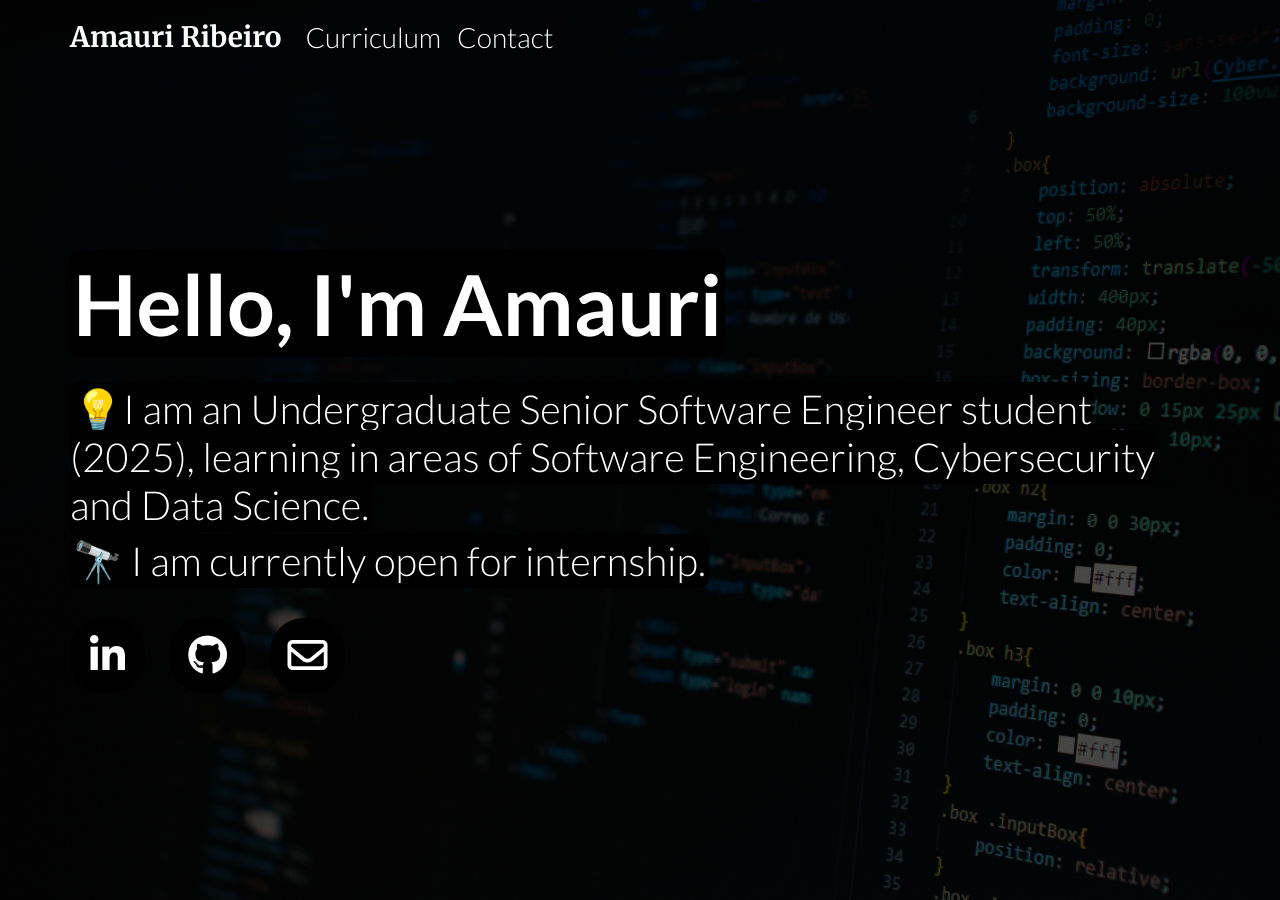
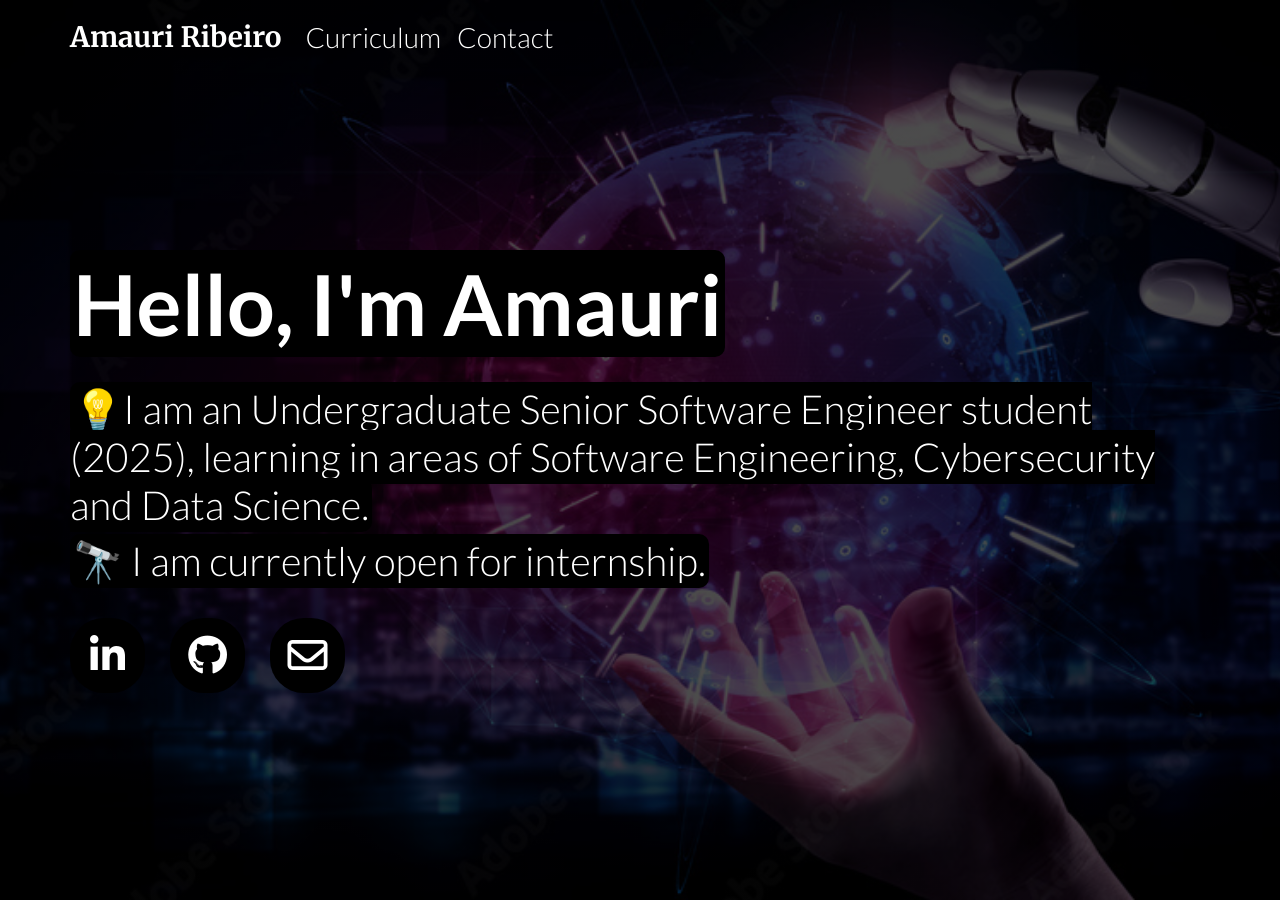
Before and after one commit to Ribeirosk8/ribeirosk8.github.io, a Jekyll site: the page built from index.html, in a window 1280 px wide. Built offline with Jekyll 4.4.1, drawn with Linux system fonts in a browser that asks for light colours; nearby versions of some CDN libraries.

Commit message:
Update index.html

```diff
--- a/index.html
+++ b/index.html
@@ -4,7 +4,7 @@ layout: default
 
 <style>
     body {
-        background: linear-gradient(rgba(0, 0, 0, 0.7), rgba(0, 0, 0, 0.7)), url('../img/pexels-photo-2653362.jpeg');
+        background: linear-gradient(rgba(0, 0, 0, 0.7), rgba(0, 0, 0, 0.7)), url('../img/Robovshuman.jpg');
         background-repeat: repeat;
         background-position: center;
         background-attachment: fixed;
```
